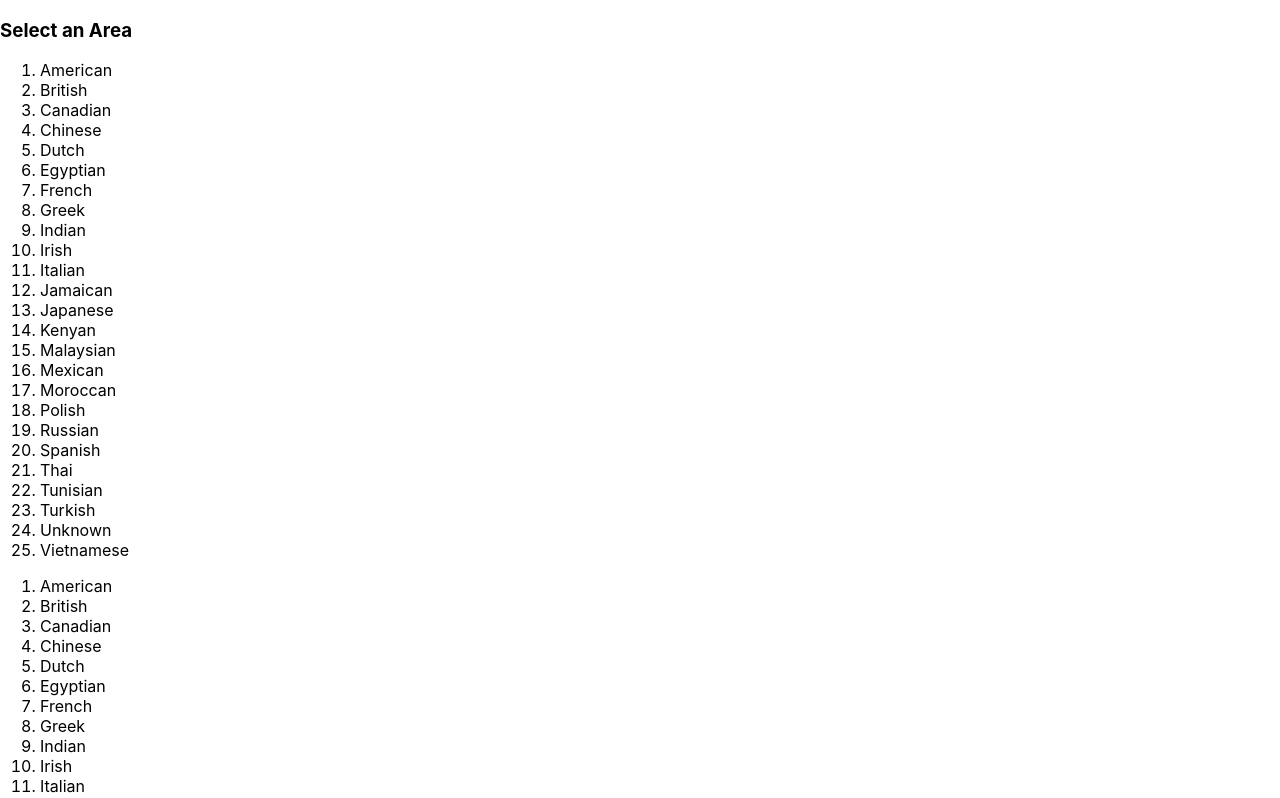
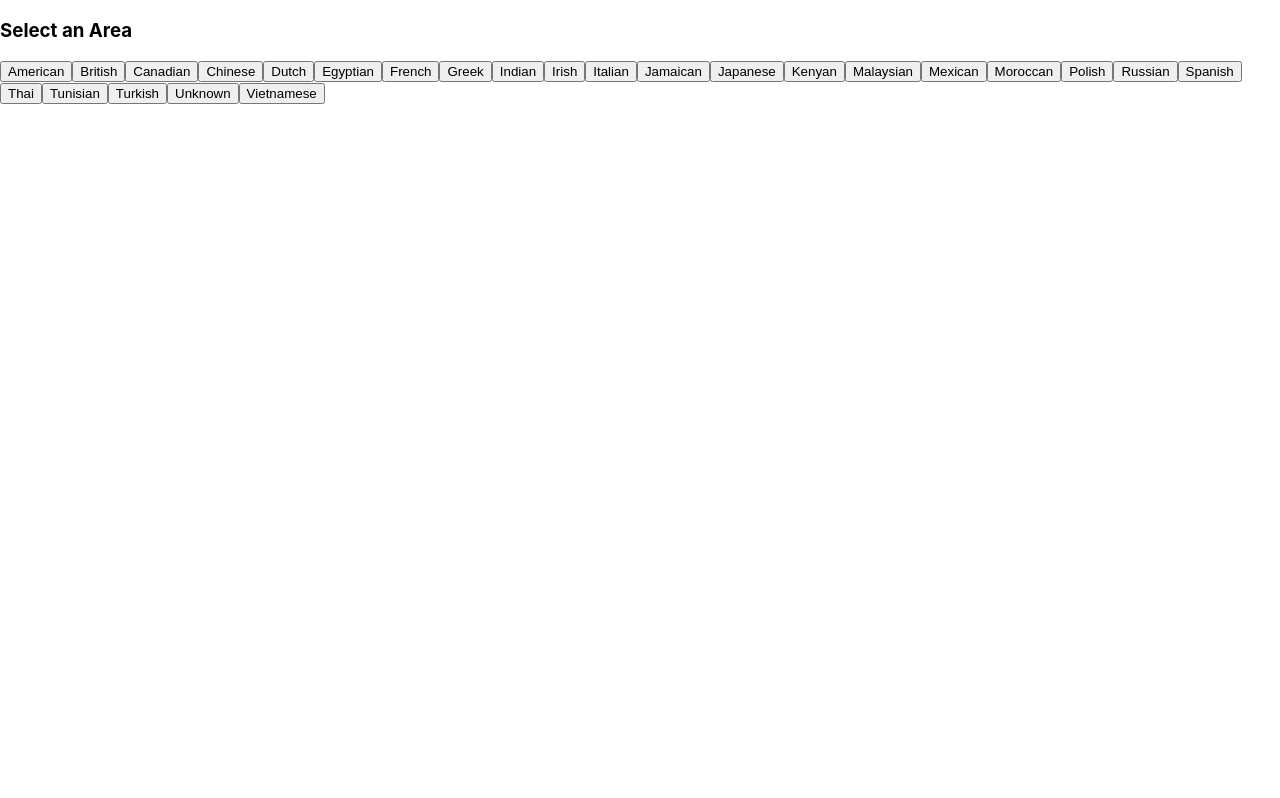
Before and after one commit to Abdusaid10/react-capstone, a React (Create React App) app: page / in a window 1280 px wide. Shown: the top 798 px of the page. Built offline with nearby package versions, Linux system fonts and the light colour scheme.

Commit message:
add types, actions,  and fetch reducer

```diff
--- a/package.json
+++ b/package.json
@@ -6,9 +6,11 @@
     "@testing-library/jest-dom": "^4.2.4",
     "@testing-library/react": "^9.3.2",
     "@testing-library/user-event": "^7.1.2",
+    "axios": "^0.19.2",
     "prop-types": "^15.7.2",
     "react": "^16.13.1",
     "react-dom": "^16.13.1",
+    "react-redux": "^7.2.1",
     "react-router-dom": "^5.2.0",
     "react-scripts": "3.4.3"
   },
--- /dev/null
+++ b/src/actions/types.js
@@ -0,0 +1,5 @@
+const FETCH_REQUEST = 'FETCH_REQUEST';
+const FETCH_SUCCESS = 'FETCH_SUCCESS';
+const FETCH_FAILURE = 'FETCH_FAILURE';
+
+export { FETCH_REQUEST, FETCH_SUCCESS, FETCH_FAILURE };
--- a/src/components/Area.js
+++ b/src/components/Area.js
@@ -1,50 +1,21 @@
 import React from 'react';
 import PropTypes from 'prop-types';
 
-const Area = ({ activeArea, clickHandler }) => {
+const Area = ({ name, activeArea, clickHandler }) => {
 
-  const areasList = [
-    'American',
-    'British',
-    'Canadian',
-    'Chinese',
-    'Dutch',
-    'Egyptian',
-    'French',
-    'Greek',
-    'Indian',
-    'Irish',
-    'Italian',
-    'Jamaican',
-    'Japanese',
-    'Kenyan',
-    'Malaysian',
-    'Mexican',
-    'Moroccan',
-    'Polish',
-    'Russian',
-    'Spanish',
-    'Thai',
-    'Tunisian',
-    'Turkish',
-    'Unknown',
-    'Vietnamese',
-  ];
-
-  const handleClick = ({ target }) => {
-    clickHandler(target.value);
+  const handleClick = name => {
+    clickHandler(name);
   }
 
   return (
-    <ol name="area" onClick={handleClick}>
-      {areasList.map(area => (
-        <li value={area} key={area}>{area}</li>
-      ))}
-    </ol>
+    <button type="button" name={name} onClick={() => handleClick(name)}>
+      {name}
+    </button>
   );
 }
 
 Area.propTypes = {
+  name: PropTypes.string.isRequired,
   clickHandler: PropTypes.func.isRequired,
   activeArea: PropTypes.bool,
 };
```
Also changed, not shown: src/actions/index.js (added, +21 -0 lines), src/reducers/fetch.js (added, +34 -0 lines), 1 other file (tests, documents, lock files or other folders).
